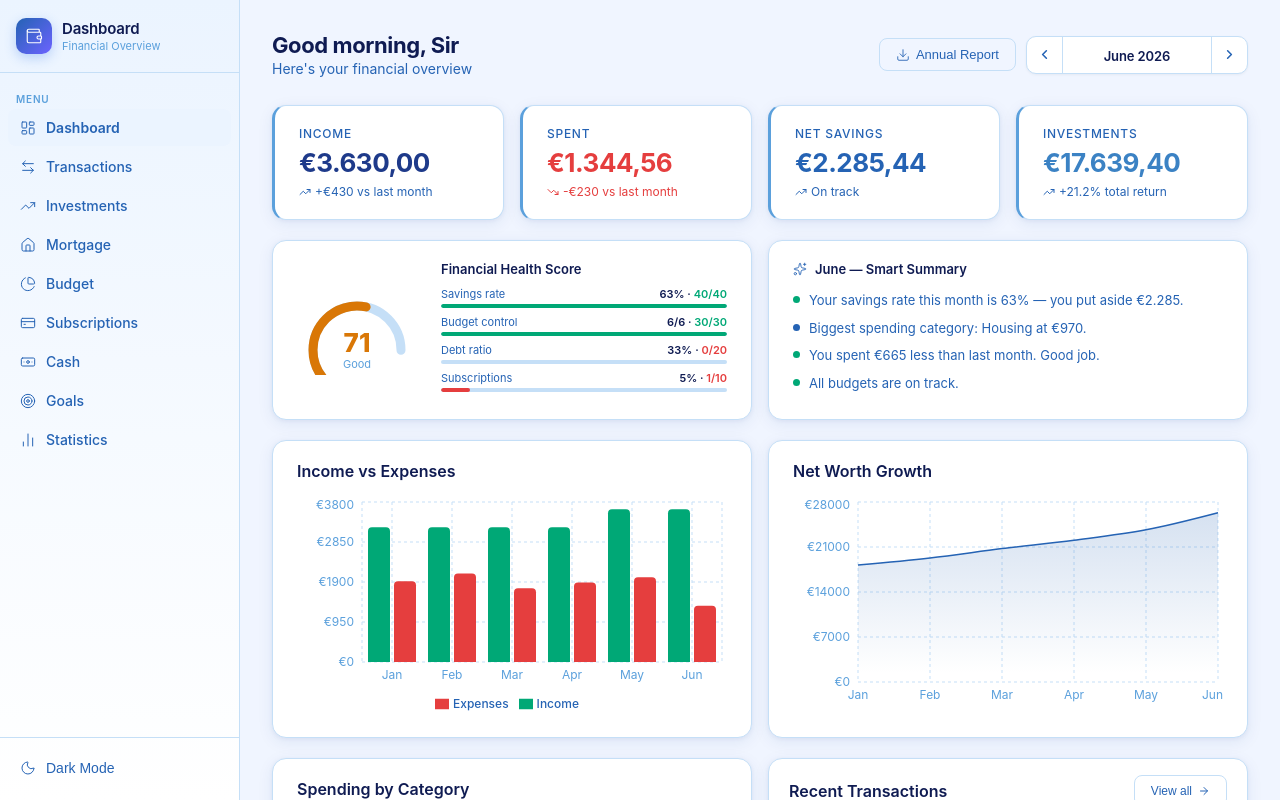
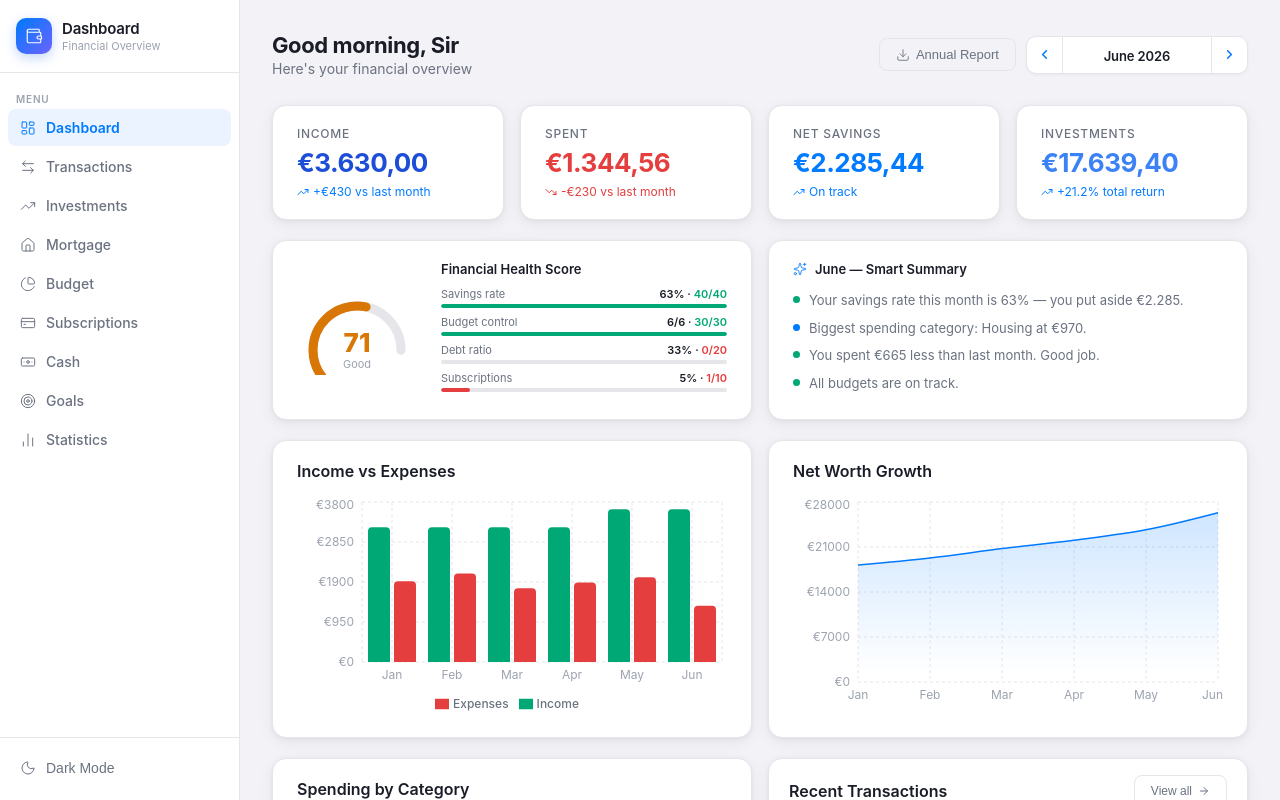
Before and after one commit to jarivanlandeghem/financial-dashboard-4, a React (Vite) app: page / in a window 1280 px wide. Shown: the top 800 px of the page. Built offline with nearby package versions, Linux system fonts and the light colour scheme.

Commit message:
Revert blue palette, restore original colors

```diff
--- a/src/index.css
+++ b/src/index.css
@@ -1,38 +1,31 @@
 @import url('https://fonts.googleapis.com/css2?family=Inter:wght@300;400;500;600;700;800&display=swap');
 
 :root {
-  /* Blue palette — light to dark */
-  --blue-50:  #EBF4FF;
   --blue-100: #C5DFF7;
-  --blue-200: #87BDEE;
   --blue-300: #5BA0DC;
-  --blue-400: #3B82C4;
-  --blue-500: #2563B4;
   --blue-600: #1D4ED8;
   --blue-700: #1E3A8A;
-  --blue-800: #162E6E;
-  --blue-900: #0F1B52;
 
-  --bg-primary:   #F0F5FF;
-  --bg-card:      #FFFFFF;
-  --bg-card-hover:#EBF4FF;
-  --border:       #C5DFF7;
-  --text-primary: #0F1B52;
-  --text-secondary:#2563B4;
-  --text-muted:   #5BA0DC;
-  --accent:       #2563B4;
-  --accent-dark:  #1E3A8A;
-  --accent-mid:   #3B82C4;
-  --accent-light: #EBF4FF;
+  --bg-primary: #F2F2F7;
+  --bg-card: #FFFFFF;
+  --bg-card-hover: #F0F5FF;
+  --border: #E5E5EA;
+  --text-primary: #1A1D27;
+  --text-secondary: #6B7280;
+  --text-muted: #9CA3AF;
+  --accent: #007AFF;
+  --accent-dark: #1D4ED8;
+  --accent-light: #EAF3FF;
+  --accent-mid: #3B82F6;
   --green: #00A876;
   --green-light: #E6F7F2;
   --red: #E53E3E;
   --red-light: #FEF0F0;
   --yellow: #D97706;
   --yellow-light: #FFFBEB;
-  --shadow: 0 1px 4px rgba(30,58,138,0.06), 0 4px 16px rgba(30,58,138,0.08);
-  --shadow-card: 0 1px 3px rgba(30,58,138,0.05), 0 2px 8px rgba(37,99,180,0.08);
-  --shadow-lg: 0 8px 24px rgba(30,58,138,0.14);
+  --shadow: 0 1px 4px rgba(0,0,0,0.05), 0 4px 16px rgba(0,0,0,0.06);
+  --shadow-card: 0 1px 3px rgba(0,0,0,0.04), 0 2px 8px rgba(0,122,255,0.06);
+  --shadow-lg: 0 8px 24px rgba(0,0,0,0.10);
   --radius: 14px;
   --radius-sm: 8px;
   --nav-width: 240px;
@@ -41,25 +34,25 @@
 }
 
 .dark {
-  --bg-primary:   #0A1020;
-  --bg-card:      #101828;
-  --bg-card-hover:#162040;
-  --border:       #1E3A6E;
-  --text-primary: #EBF4FF;
-  --text-secondary:#87BDEE;
-  --text-muted:   #3B82C4;
-  --accent:       #5BA0DC;
-  --accent-dark:  #87BDEE;
-  --accent-mid:   #3B82C4;
-  --accent-light: #0F1B52;
+  --bg-primary: #0F1117;
+  --bg-card: #1A1D27;
+  --bg-card-hover: #1E2640;
+  --border: #2A2D3E;
+  --text-primary: #FFFFFF;
+  --text-secondary: #8B8FA8;
+  --text-muted: #555870;
+  --accent: #0A84FF;
+  --accent-dark: #87BDEE;
+  --accent-mid: #3B82F6;
+  --accent-light: #001F3D;
   --green: #00C896;
   --green-light: #0D2B24;
   --red: #FF4757;
   --red-light: #2B0D0D;
   --yellow: #FFB800;
   --yellow-light: #2B2200;
-  --shadow: 0 1px 4px rgba(0,0,0,0.4), 0 4px 16px rgba(10,16,32,0.5);
-  --shadow-lg: 0 8px 32px rgba(0,0,0,0.6);
+  --shadow: 0 1px 4px rgba(0,0,0,0.3), 0 4px 16px rgba(0,0,0,0.25);
+  --shadow-lg: 0 8px 32px rgba(0,0,0,0.5);
 }
 
 * { box-sizing: border-box; margin: 0; padding: 0; }
@@ -92,7 +85,7 @@ body {
 /* ── Sidebar ── */
 .sidebar {
   width: var(--nav-width);
-  background: linear-gradient(180deg, #EBF4FF 0%, #FFFFFF 100%);
+  background: var(--bg-card);
   border-right: 1px solid var(--border);
   display: flex;
   flex-direction: column;
@@ -102,9 +95,6 @@ body {
   z-index: 100;
   transition: width 0.25s cubic-bezier(0.4,0,0.2,1), background var(--transition-speed) ease;
   overflow: hidden;
-}
-.dark .sidebar {
-  background: linear-gradient(180deg, #0F1B52 0%, #101828 100%);
 }
 
 .sidebar.collapsed { width: var(--nav-collapsed); }
@@ -280,7 +270,7 @@ tr:last-child td { border-bottom: none; }
 }
 .badge-green { background: var(--green-light); color: var(--green); }
 .badge-red { background: var(--red-light); color: var(--red); }
-.badge-blue { background: var(--blue-100); color: var(--blue-700); }
+.badge-blue { background: var(--accent-light); color: var(--accent); }
 .badge-yellow { background: var(--yellow-light); color: var(--yellow); }
 
 .cat-icon {
@@ -387,13 +377,11 @@ select.input { cursor: pointer; }
 /* ── Cleaner stat cards ── */
 .stat-card {
   border-radius: var(--radius);
-  border-left: 3px solid var(--blue-300);
-  transition: transform 0.15s, box-shadow 0.15s, border-color 0.15s;
+  transition: transform 0.15s, box-shadow 0.15s;
 }
 .stat-card:hover {
   transform: translateY(-1px);
-  box-shadow: 0 4px 20px rgba(30,58,138,0.12);
-  border-left-color: var(--blue-600);
+  box-shadow: 0 4px 20px rgba(0,122,255,0.08);
 }
 
 /* ── Apple-style scrollbar ── */
```
